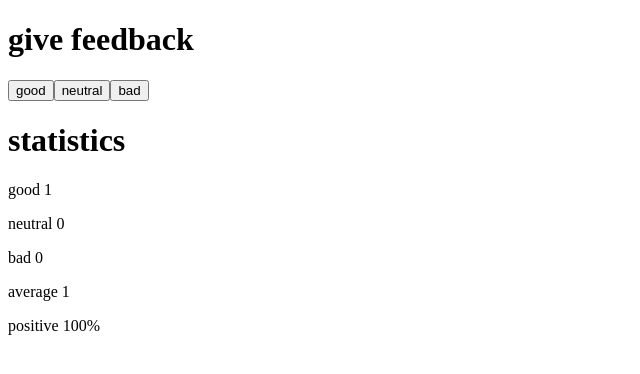
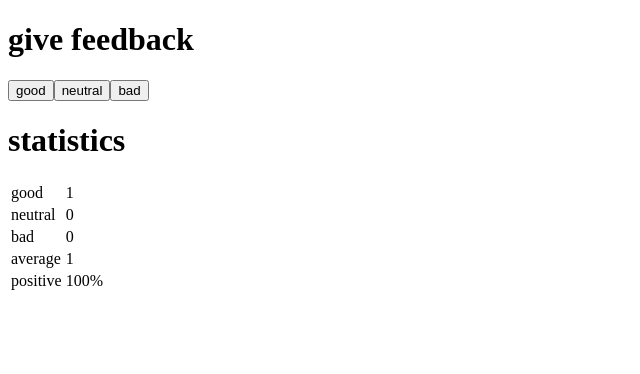
Before and after one commit to kdmoreira/full-stack-open, a React (Create React App) app in the folder part1/unicafe/: page / in a window 1280 px wide. Both pictures are taken after a click on the button "good". Shown: the top 374 px of the page, without its empty margins (0-640 px from the left). Built offline with nearby package versions, Linux system fonts and the light colour scheme.

Commit message:
unicafe step6

```diff
--- a/part1/unicafe/src/App.js
+++ b/part1/unicafe/src/App.js
@@ -1,15 +1,17 @@
 import { useState } from 'react'
 
-const Title = () => <h1>give feedback</h1>
+const Header = ({ text }) => <h1>{text}</h1>
 
-const Button = (props) => (
-  <button onClick={props.handleClick}>
-    {props.text}
+const Button = ({ handleClick, text }) => (
+  <button onClick={handleClick}>
+    {text}
   </button>
 )
 
 const StatisticLine = ({ text, value }) => (
-  <p>{text} {value}</p>
+  <tr>
+    <td>{text}</td><td>{value}</td>
+  </tr>
 )
 
 const Statistics = ({ good, neutral, bad }) => {
@@ -17,7 +19,6 @@ const Statistics = ({ good, neutral, bad }) => {
   if (all == 0) {
     return (
       <div>
-        <h1>statistics</h1>
         <p>No feedback given</p>
       </div>
     )
@@ -28,12 +29,13 @@ const Statistics = ({ good, neutral, bad }) => {
 
   return (
     <div>
-      <h1>statistics</h1>
-      <StatisticLine text='good' value={good} />
-      <StatisticLine text='neutral' value={neutral} />
-      <StatisticLine text='bad' value={bad} />
-      <StatisticLine text='average' value={average} />
-      <StatisticLine text='positive' value={`${positive}%`} />
+      <table>
+        <StatisticLine text='good' value={good} />
+        <StatisticLine text='neutral' value={neutral} />
+        <StatisticLine text='bad' value={bad} />
+        <StatisticLine text='average' value={average} />
+        <StatisticLine text='positive' value={`${positive}%`} />
+      </table>
     </div>)
 }
 
@@ -46,10 +48,11 @@ const App = () => {
 
   return (
     <div>
-      <Title />
+      <Header text='give feedback' />
       <Button handleClick={() => setGood(good + 1)} text='good' />
       <Button handleClick={() => setNeutral(neutral + 1)} text='neutral' />
       <Button handleClick={() => setBad(bad + 1)} text='bad' />
+      <Header text='statistics' />
       <Statistics good={good} neutral={neutral} bad={bad} />
     </div>
   )
```
